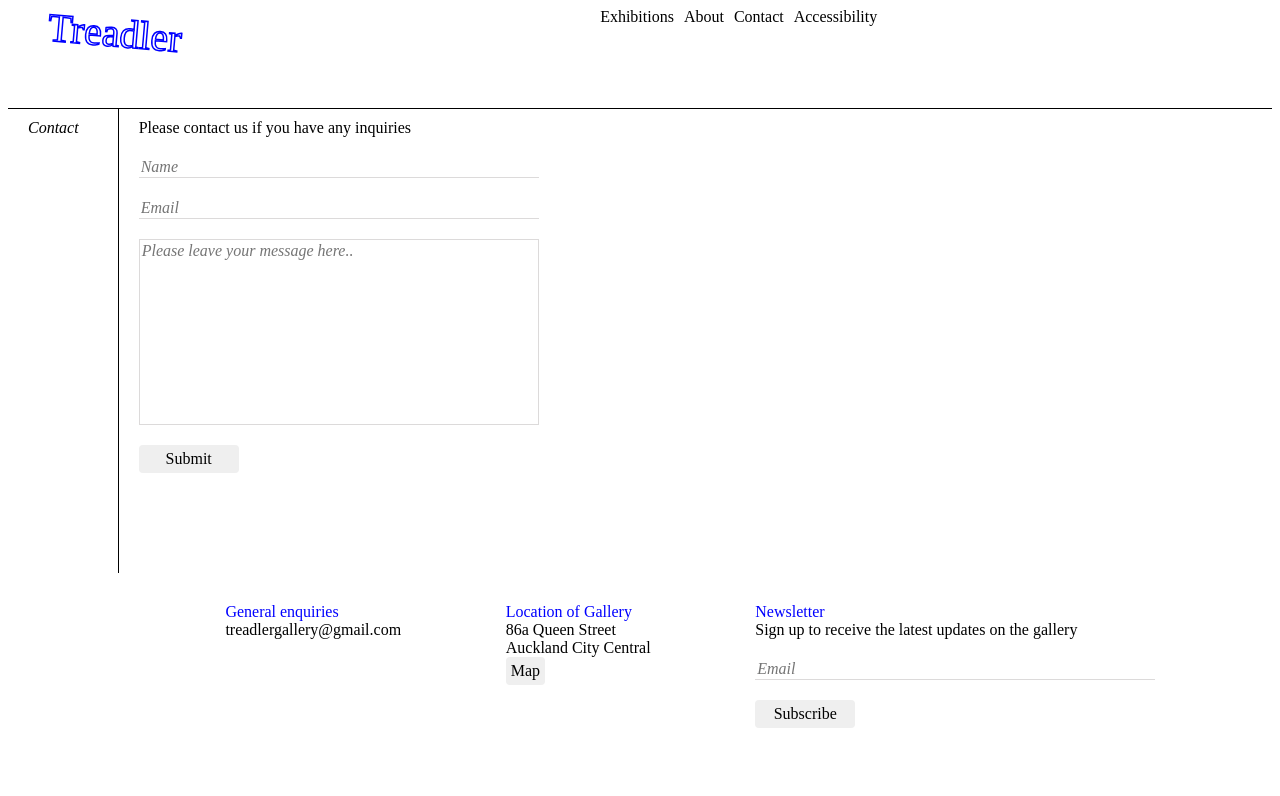
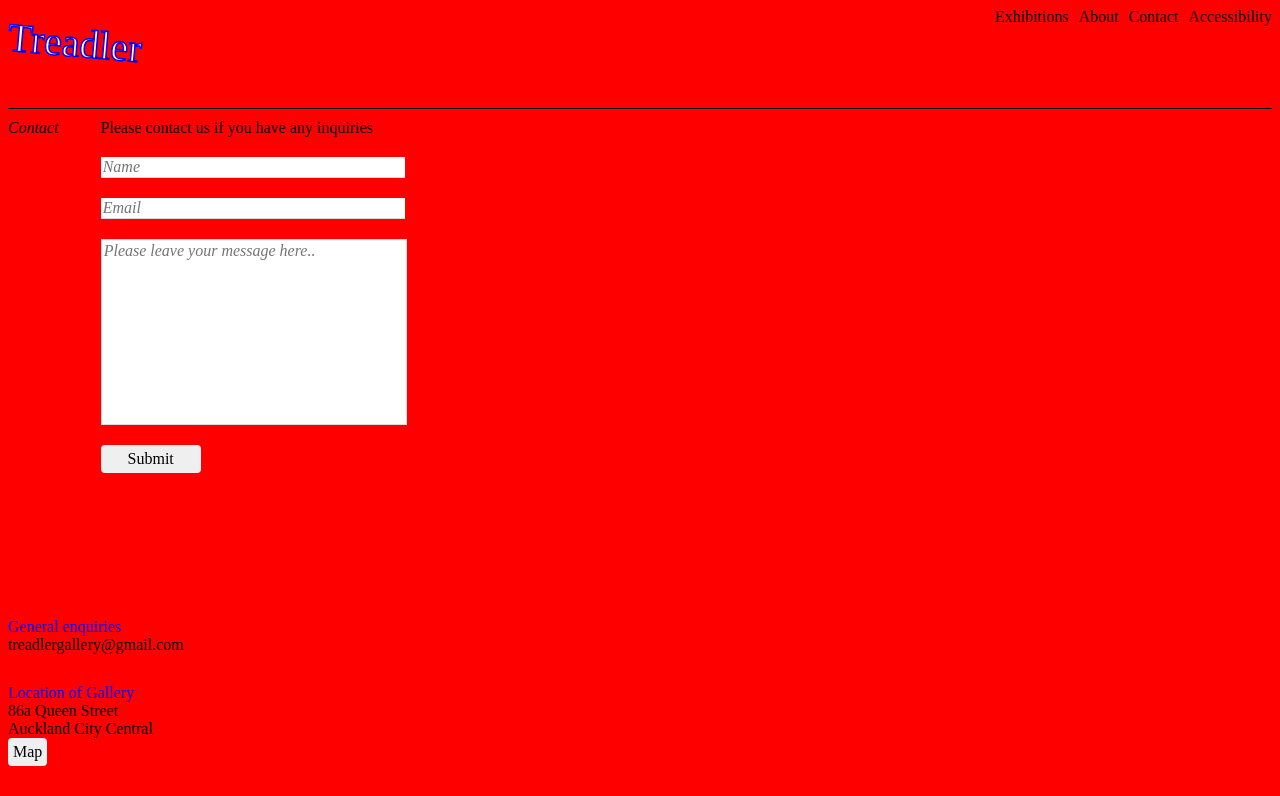
Before and after one commit to taylor-wagstaff/Assignment-Part-3-Gallery, a Next.js app in the folder frontend/: page /contact in a window 1280 px wide. Shown: the top 796 px of the page. Built offline with nearby package versions, Linux system fonts and the light colour scheme; no server answers.

Commit message:
media queries

```diff
--- a/frontend/components/Header.js
+++ b/frontend/components/Header.js
@@ -7,7 +7,7 @@ const Header = () => {
   return (
     <div className="header_title">
       <header>
-        <svg height="60" width="200">
+        <svg height="60" width="200" className="header-svg">
           <text
             x="40"
             y="30"
--- a/frontend/pages/about.js
+++ b/frontend/pages/about.js
@@ -12,12 +12,14 @@ export default function About() {
       <div className="about-content">
         <p className="category_title">About Us</p>
         <br />
+      <div className="about-description">
         <p>
           Lorem ipsum dolor sit amet, consectetur adipiscing elit, sed do
           eiusmod tempor incididunt ut labore et dolore magna aliqua. Ut enim ad
           minim veniam, quis nostrud exercitation ullamco laboris nisi ut
           aliquip ex ea commodo consequat.
         </p>
+        </div>
       </div>
       <Footer />
     </div>
--- a/frontend/pages/post/[slug].js
+++ b/frontend/pages/post/[slug].js
@@ -69,7 +69,7 @@ const Post = ({ post }) => {
 
       <div className="exhibition_content">
         {/* change the access to object directly */}
-        <div>
+        <div className="exhibition_text">
           <p>{post.title}</p>
           <p>{post.name}</p>
           <p>{post.opens}</p>
--- a/frontend/styles/input.scss
+++ b/frontend/styles/input.scss
@@ -82,8 +82,6 @@ p{
 // Home Page
 
 .category_title {
-
-
   font-style: italic;
 }
 
@@ -160,8 +158,8 @@ p{
   grid-area: main;
   display: flex;
   flex-direction: column;
-  // max-width: 60%;
   gap:0.5rem;
+  min-height: 510px;
 }
 
 .exhibition_content a{
@@ -175,6 +173,10 @@ p{
   color: lightgray;
   text-decoration: none;
 
+}
+
+.exhibition_images {
+  max-width: 600px;
 }
 
 
@@ -260,12 +262,18 @@ p{
   padding-top:10px;
   padding-left: 20px;
   padding-bottom: 100px;
+  min-height: 400px;
+
 }
+.about-description {
 
+  max-width: 300px;
+}
 // Contact Form
 
 .form{
   grid-area: main;
+  min-height: 510px;
 }
 
 form {
@@ -273,15 +281,22 @@ form {
   flex-direction: column;
 }
 
+.form-elements input {
+  min-width: 200px;
+
+
+}
+
 .form-group {
   display: flex;
   flex-direction: row;
-  margin-bottom:20px;
+
+
 }
 
 .form-elements-container {
   display:flex;
-  flex-direction:column;
+  flex-direction:row;
   width:100%;
 
   border-top: 1px solid var(--font-color);
@@ -303,6 +318,14 @@ form {
   margin:1rem;
 }
 
+.accessibility-elements {
+
+  display: flex;
+  flex-direction: row;
+  gap:1rem;
+  margin-top: 1rem;
+}
+
 input{
   font-family: $font-stack;
   font-size: var(--font-size-small);
@@ -321,6 +344,8 @@ textarea {
   resize: none;
   border: 1px solid #DCDADA;
   outline: none;
+  min-width: 200px;
+
 }
 
 button {
@@ -339,3 +364,162 @@ button:hover {
   background-color: var(--font-color);
   color: white;
 }
+
+
+
+
+/* Smartphones (portrait and landscape) ----------- */
+@media only screen
+and (min-device-width: 320px)
+and (max-device-width: 480px) {
+  .grid-container {
+    background-color: aquamarine;
+    padding: 0.5rem;
+    display: grid;
+    grid-template-columns: 1fr;
+    grid-template-rows: 0.5fr minmax(4fr, max-content) minmax(1fr, max-content); /* Corrected typo here */
+    grid-template-areas:
+      "title title title navigation navigation navigation"
+      "main main main main main main"
+      "footer footer footer footer footer footer";
+  }
+
+  .header-svg {
+    /* Adjust the positioning properties as needed */
+    transform: translateX(-40px) translateY(10px);
+  }
+
+
+
+
+
+
+  .footer-container {
+    grid-area: footer;
+
+    padding-top:0px;
+    padding-left: 0px;
+    height: 100%;
+  }
+
+.footer-elements {
+  display:flex;
+  flex-direction: column;
+  gap: 30px;
+  width: 100%;
+  max-width: none;
+}
+
+.form-elements-container {
+  display:flex;
+  flex-direction:row;
+  width:100%;
+
+  border-top: 1px solid var(--font-color);
+  border-left: 0px solid var(--font-color);
+  padding-bottom: 100px;
+  padding-top:10px;
+  padding-left: 0px;
+}
+
+
+
+.form-elements {
+  width: 100%;
+}
+
+.elements-title{
+  min-width:50px;
+  border-top: 1px solid var(--font-color);
+  padding-top:10px;
+  padding-left: 0px;
+}
+
+
+
+input, textarea {
+  max-width: 100%;
+  width: 100%;
+  margin-right: 0;
+}
+
+
+}
+
+/* iPads (portrait and landscape) ----------- */
+@media only screen
+and (min-device-width : 768px)
+and (max-device-width : 1024px) {
+
+  .grid-container {
+    background-color: red;
+    padding: 0.5rem;
+    display: grid;
+    grid-template-columns: 1fr;
+    grid-template-rows: 0.5fr minmax(4fr, max-content) minmax(1fr, max-content); /* Corrected typo here */
+    grid-template-areas:
+      "title title title navigation navigation navigation"
+      "main main main main main main"
+      "footer footer footer footer footer footer";
+  }
+
+  .header-svg {
+    /* Adjust the positioning properties as needed */
+    transform: translateX(-40px) translateY(10px);
+  }
+
+
+
+
+
+
+  .footer-container {
+    grid-area: footer;
+
+    padding-top:0px;
+    padding-left: 0px;
+    height: 100%;
+  }
+
+.footer-elements {
+  display:flex;
+  flex-direction: column;
+  gap: 30px;
+  width: 100%;
+  max-width: none;
+}
+
+.form-elements-container {
+  display:flex;
+  flex-direction:row;
+  width:100%;
+
+  border-top: 1px solid var(--font-color);
+  border-left: 0px solid var(--font-color);
+  padding-bottom: 100px;
+  padding-top:10px;
+  padding-left: 0px;
+}
+
+
+
+.form-elements {
+  width: 100%;
+}
+
+.elements-title{
+  min-width:50px;
+  border-top: 1px solid var(--font-color);
+  padding-top:10px;
+  padding-left: 0px;
+}
+
+
+
+input, textarea {
+  max-width: 100%;
+  width: 300px;
+  margin-right: 0;
+}
+
+}
```
Also changed, not shown: frontend/pages/accessibility.js (+11 -5 lines).
